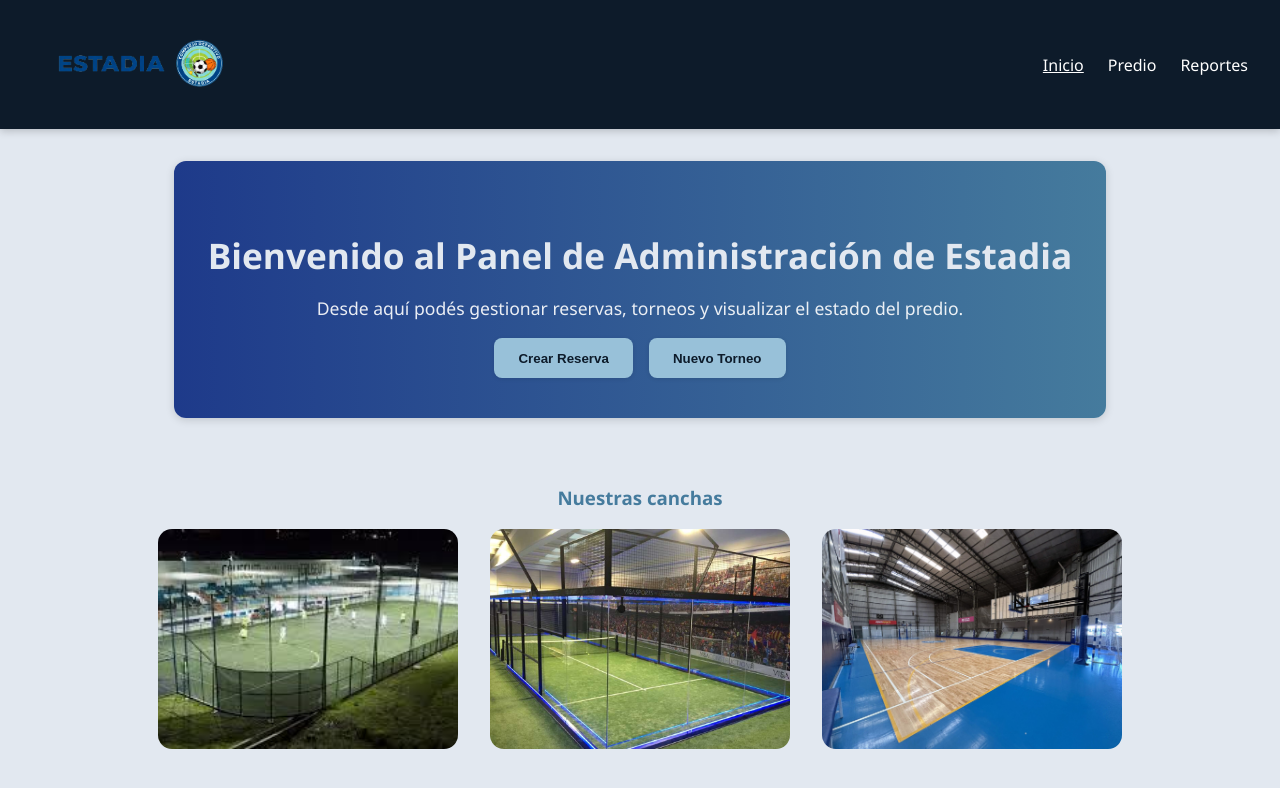
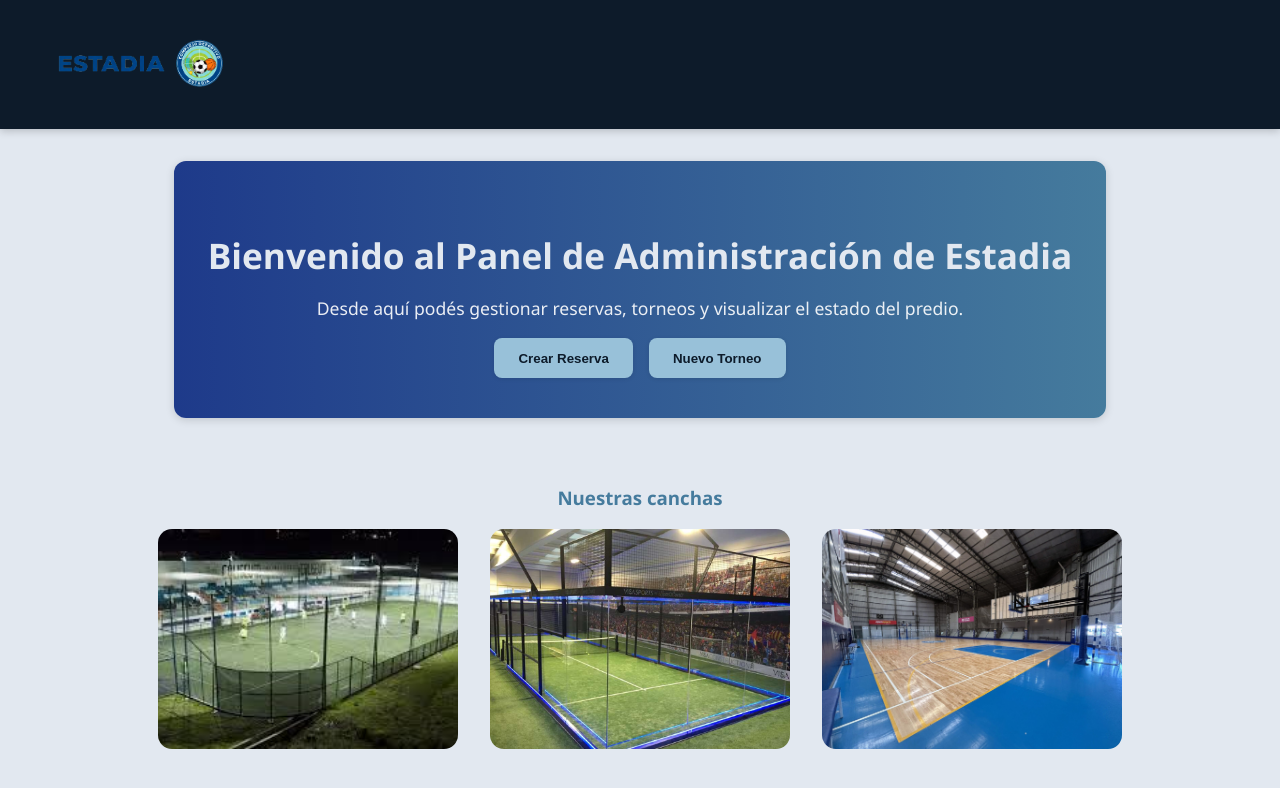
Before and after one commit to bautistaroffe/TP-DAO, a React app in the folder frontend/: page / in a window 1280 px wide. Shown: the top 788 px of the page. Built offline with nearby package versions, Linux system fonts and the light colour scheme; the HTML template or start-up script is replaced by a standard one.

Commit message:
division de vistas y agrego aclaracion de eso en readme

```diff
--- a/frontend/src/components/layout/Navbar.jsx
+++ b/frontend/src/components/layout/Navbar.jsx
@@ -1,11 +1,17 @@
-import { NavLink } from "react-router-dom";
+import { NavLink, useLocation } from "react-router-dom";
 
 export default function Navbar({ isOpen }) {
+  const location = useLocation();
+  const isHome = location.pathname === "/";
+
   return (
     <nav className={`navbar ${isOpen ? "show" : ""}`}>
-      <NavLink to="/" end>Inicio</NavLink>
-      <NavLink to="/predio">Predio</NavLink>
-      <NavLink to="/reportes">Reportes</NavLink>
+      {!isHome && (
+        <>
+          <NavLink to="/predio">Predio</NavLink>
+          <NavLink to="/reportes">Reportes</NavLink>
+        </>
+      )}
     </nav>
   );
 }
```
Also changed, not shown: 1 other file (tests, documents, lock files or other folders).
